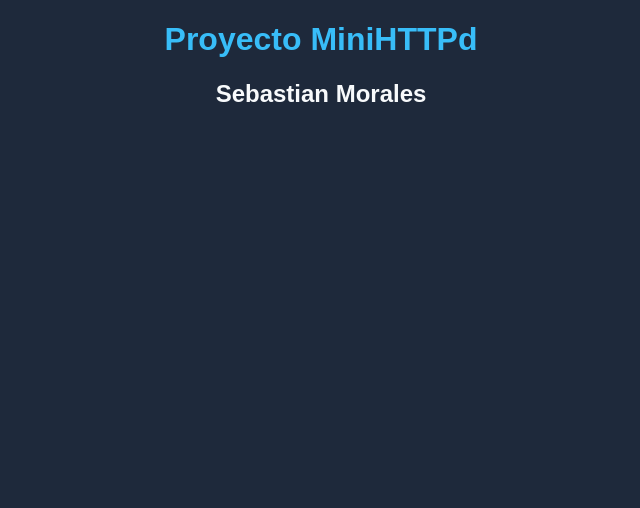
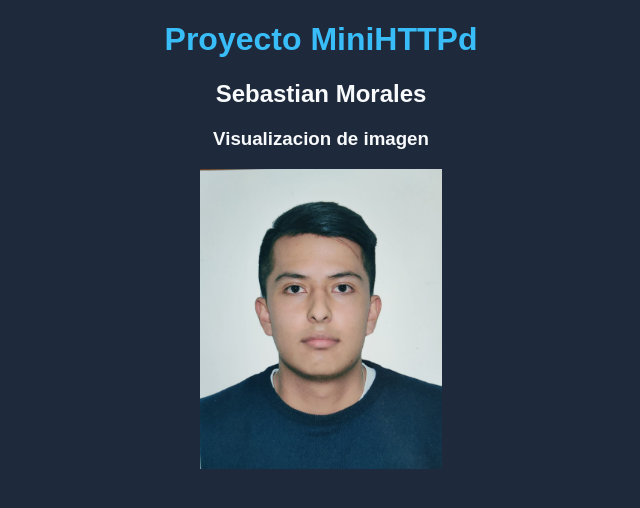
Before and after one commit to SebastianMoralesEpn/MiniHTTPd, a plain HTML site: page www/index.html in a window 1280 px wide. Shown: the whole page, without its empty margins (319-959 px from the left). Drawn offline with Linux system fonts and the light colour scheme.

Commit message:
implentacion de la imagen a los archivos

```diff
--- a/www/index.html
+++ b/www/index.html
@@ -7,5 +7,7 @@
 <body>
     <h1>Proyecto MiniHTTPd</h1>
     <h2>Sebastian Morales</h2>
+    <h3>Visualizacion de imagen</h3>
+    <img src="image.png" alt="no-image">
 </body>
 </html>
--- a/www/style.css
+++ b/www/style.css
@@ -11,6 +11,16 @@ h2 {
     text-align: center;
 }
 
+h3 {
+    text-align: center;
+}
+
+img {
+    height: 300px;
+    display: block;
+    margin: 0 auto;
+}
+
 button {
     padding: 8px 16px;
     cursor: pointer;
```
